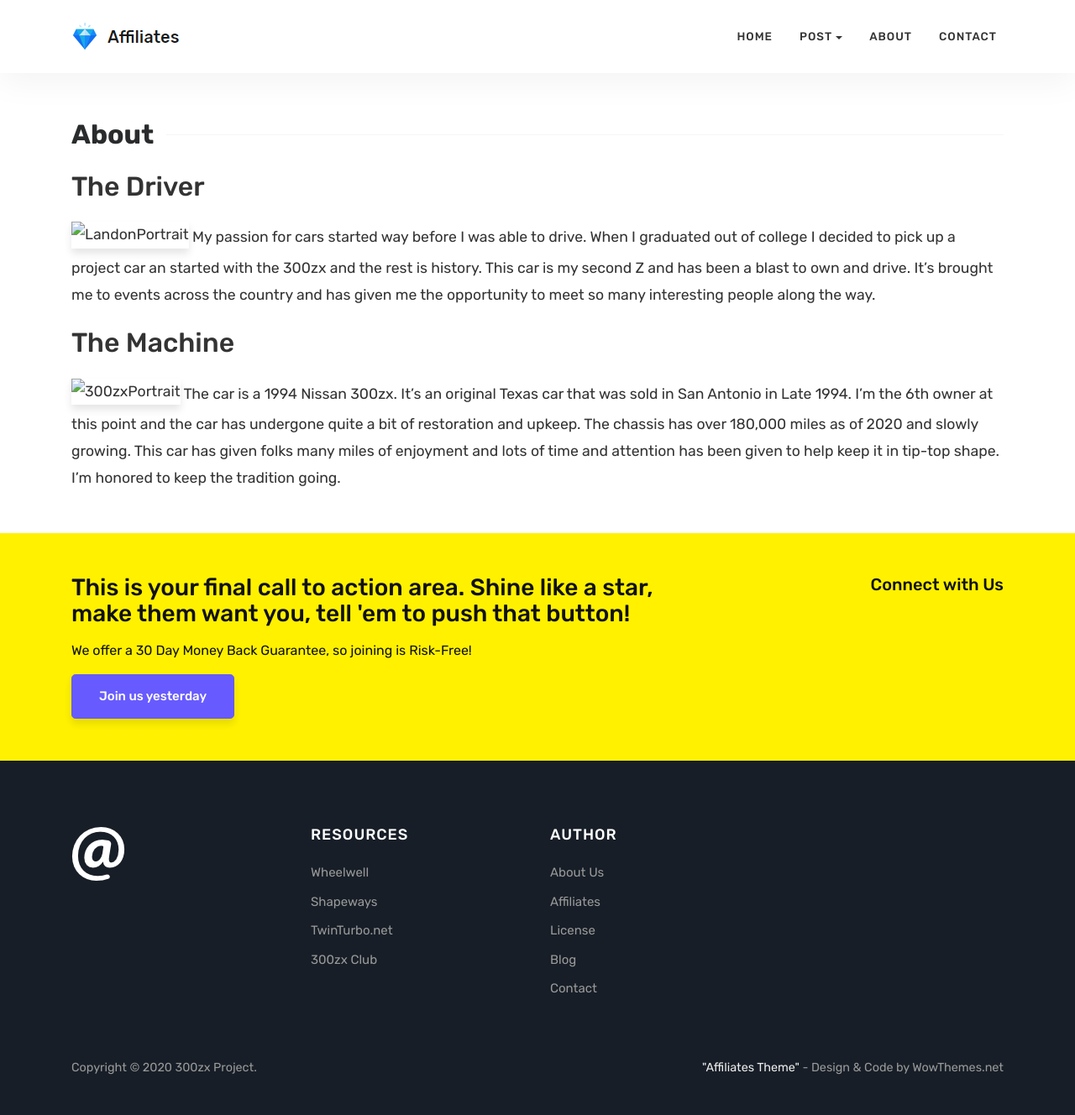
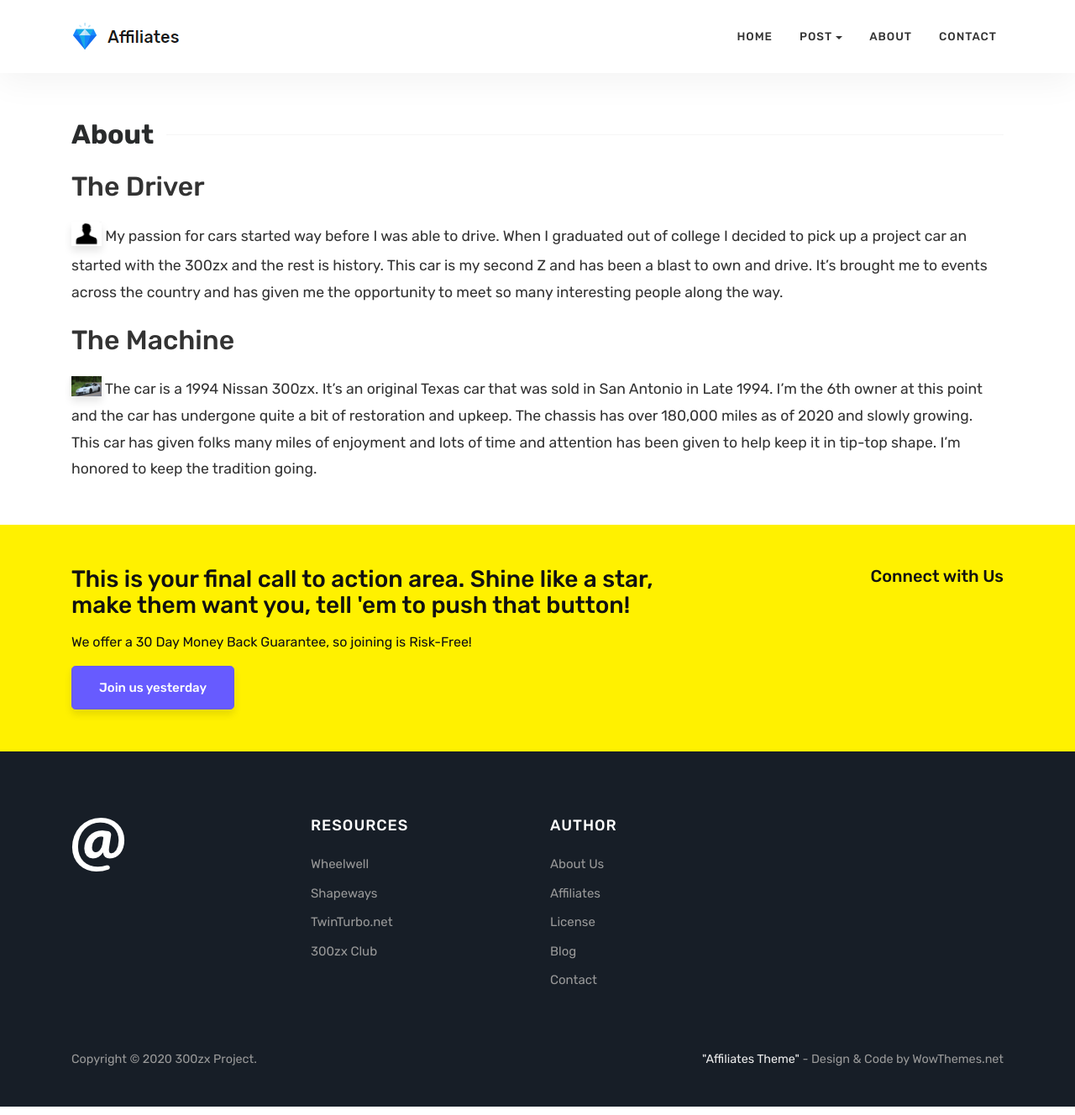
Before and after one commit to 300zxProject/300zxProject.github.io, a Jekyll site: the page built from about.md, in a window 1280 px wide and 1328 px high. Shown: the whole window at 84% size. Built offline with Jekyll 4.4.1, drawn with Linux system fonts in a browser that asks for light colours.

Commit message:
Fixing links in About Page

```diff
--- a/about.md
+++ b/about.md
@@ -6,8 +6,8 @@ comments: false
 
 The Driver
 ------
-![LandonPortrait](LandonAboutPortrait.jpeg){:height="36px" width="36px"} My passion for cars started way before I was able to drive. When I graduated out of college I decided to pick up a project car an started with the 300zx and the rest is history. This car is my second Z and has been a blast to own and drive. It's brought me to events across the country and has given me the opportunity to meet so many interesting people along the way.
+![LandonPortrait](/assets/images/LandonAboutPortrait.jpeg){:height="36px" width="36px"} My passion for cars started way before I was able to drive. When I graduated out of college I decided to pick up a project car an started with the 300zx and the rest is history. This car is my second Z and has been a blast to own and drive. It's brought me to events across the country and has given me the opportunity to meet so many interesting people along the way.
 
 The Machine
 ------
-![300zxPortrait](300zxAboutPortrait.jpg){:height="36px" width="36px"} The car is a 1994 Nissan 300zx. It's an original Texas car that was sold in San Antonio in Late 1994. I'm the 6th owner at this point and the car has undergone quite a bit of restoration and upkeep. The chassis has over 180,000 miles as of 2020 and slowly growing. This car has given folks many miles of enjoyment and lots of time and attention has been given to help keep it in tip-top shape. I'm honored to keep the tradition going.
+![300zxPortrait](/assets/images/300zxAboutPortrait.jpg){:height="36px" width="36px"} The car is a 1994 Nissan 300zx. It's an original Texas car that was sold in San Antonio in Late 1994. I'm the 6th owner at this point and the car has undergone quite a bit of restoration and upkeep. The chassis has over 180,000 miles as of 2020 and slowly growing. This car has given folks many miles of enjoyment and lots of time and attention has been given to help keep it in tip-top shape. I'm honored to keep the tradition going.
```
